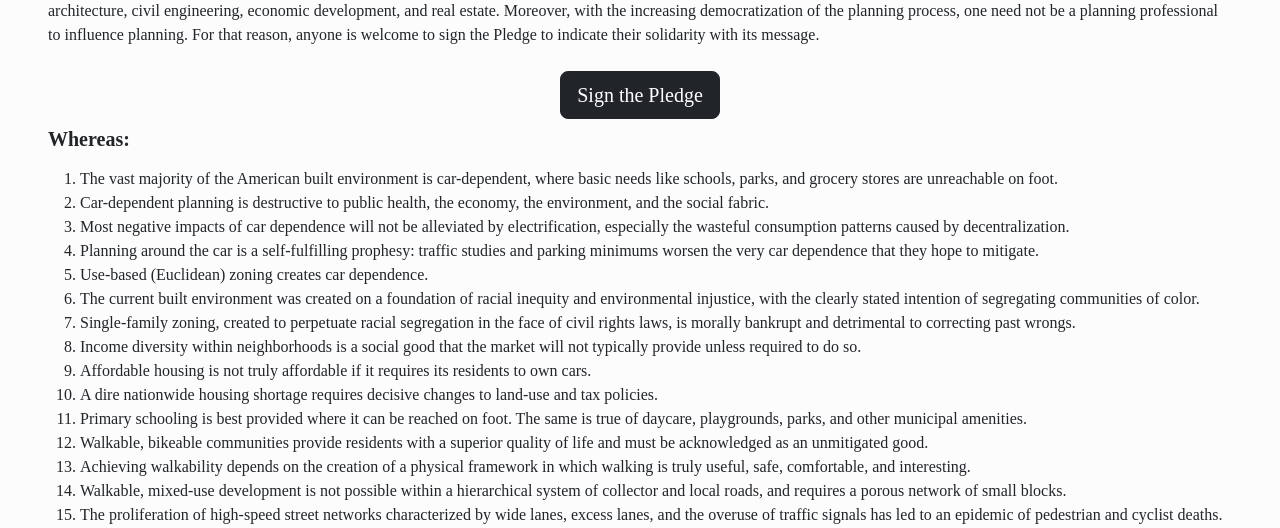
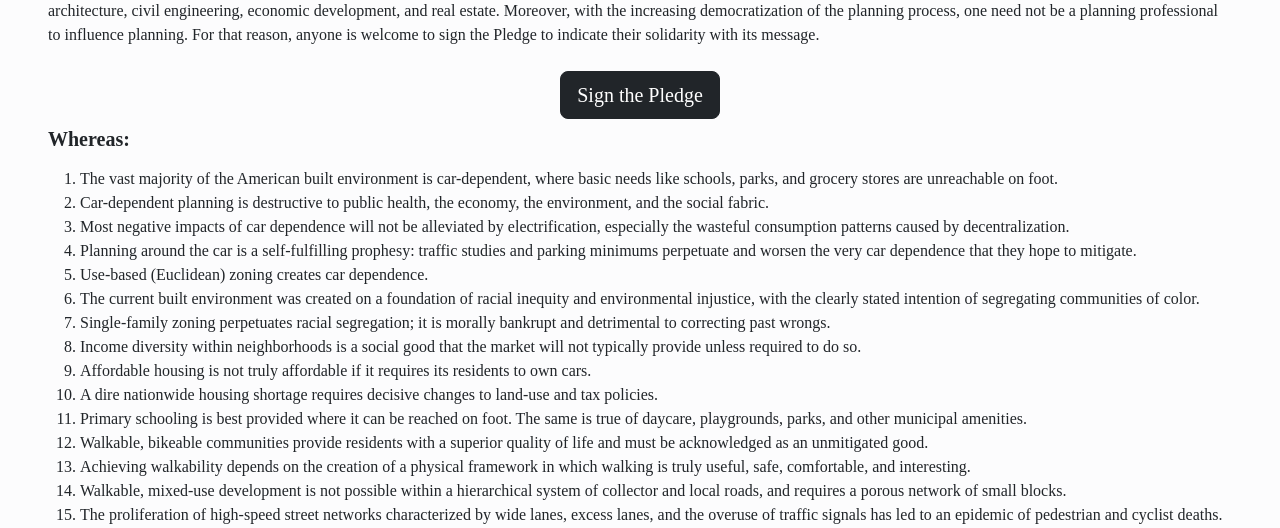
Before and after one commit to divij-uc/planners-pledge, a Flask app: page / in a window 1280 px wide. Shown: the part 946-1474 px from the top of the page. Run offline with Flask 3, Linux system fonts and the light colour scheme.

Commit message:
Update start_page.html

```diff
--- a/app/templates/start_page.html
+++ b/app/templates/start_page.html
@@ -99,10 +99,10 @@
                     <li>The vast majority of the American built environment is car-dependent, where basic needs like schools, parks, and grocery stores are unreachable on foot.</li>
                     <li>Car-dependent planning is destructive to public health, the economy, the environment, and the social fabric.</li>
                     <li>Most negative impacts of car dependence will not be alleviated by electrification, especially the wasteful consumption patterns caused by decentralization. </li>
-                    <li>Planning around the car is a self-fulfilling prophesy: traffic studies and parking minimums worsen the very car dependence that they hope to mitigate. </li>
+                    <li>Planning around the car is a self-fulfilling prophesy: traffic studies and parking minimums perpetuate and worsen the very car dependence that they hope to mitigate. </li>
                     <li>Use-based (Euclidean) zoning creates car dependence.</li>
                     <li>The current built environment was created on a foundation of racial inequity and environmental injustice, with the clearly stated intention of segregating communities of color. </li>
-                    <li>Single-family zoning, created to perpetuate racial segregation in the face of civil rights laws, is morally bankrupt and detrimental to correcting past wrongs.</li>
+                    <li>Single-family zoning perpetuates racial segregation; it is morally bankrupt and detrimental to correcting past wrongs.</li>
                     <li>Income diversity within neighborhoods is a social good that the market will not typically provide unless required to do so. </li>
                     <li>Affordable housing is not truly affordable if it requires its residents to own cars.</li>
                     <li>A dire nationwide housing shortage requires decisive changes to land-use and tax policies. </li>
```
